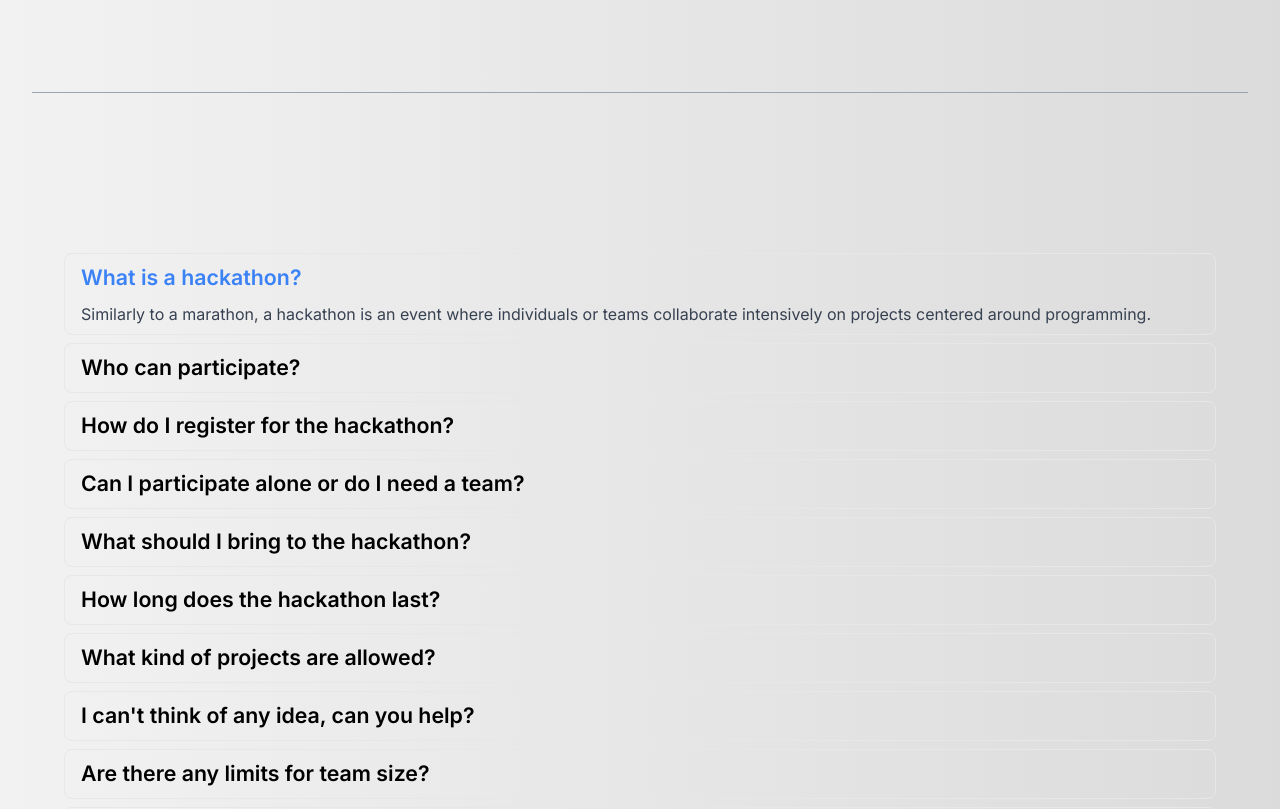
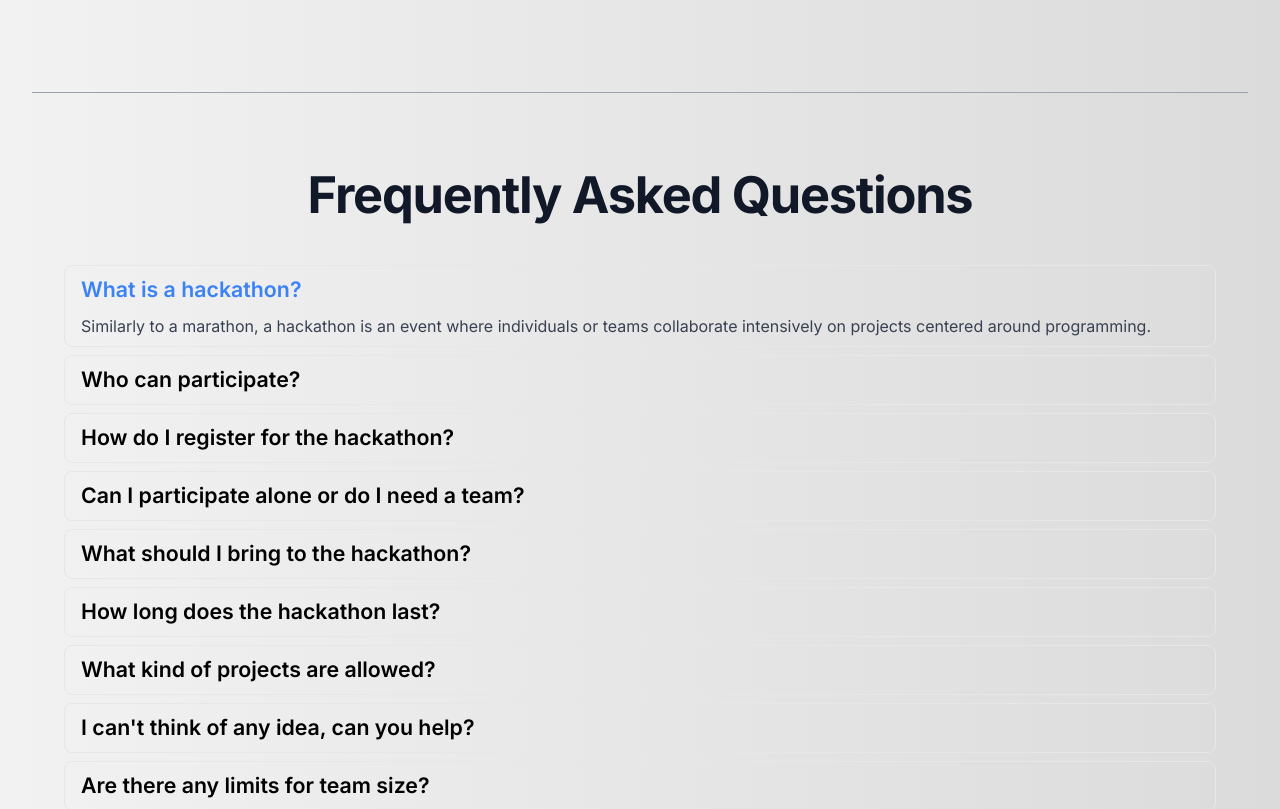
Before and after one commit to City-CSS/HackathonWebsite, a Next.js app: page / in a window 1280 px wide. Shown: the part 940-1749 px from the top of the page. Built offline with nearby package versions, Linux system fonts and the light colour scheme.

Commit message:
- Fixed TypeScript types for FAQ. - Added header. - Added custom animation.

```diff
--- a/components/FAQ.tsx
+++ b/components/FAQ.tsx
@@ -1,4 +1,5 @@
-import React, {ReactElement} from "react";
+import React from "react";
+import {AccordionProps, AccordionHeaderProps} from "@material-tailwind/react";
 import {
 	Accordion as RawAccordion,
 	AccordionBody,
@@ -6,17 +7,13 @@ import {
 } from "@material-tailwind/react";
 
 
-const Accordion = RawAccordion as unknown as (props: {
-	children: ReactElement[],
-	open: boolean,
-	className: string
-}) => ReactElement;
+const Accordion = RawAccordion as unknown as React.FC<AccordionProps>;
+const AccordionHeader = RawAccordionHeader as unknown as React.FC<AccordionHeaderProps>;
 
-const AccordionHeader = RawAccordionHeader as unknown as (props: {
-	children: string,
-	onClick: () => void,
-	className: string
-}) => ReactElement;
+const CUSTOM_ANIMATION = {
+	mount: {scale: 1, y: 0},
+	unmount: {scale: 1, y: -80}
+};
 
 const FAQ_DATA = [
 	{
@@ -70,10 +67,13 @@ export default function FAQ() {
 	const handleOpen = (value: number) => setOpen(open === value ? 0 : value);
 
 	return (
-		<div className="py-24 sm:py-32">
+		<div className="top-16">
+			<div className="mx-auto max-w-2xl py-8 text-center">
+				<h2 className="text-3xl font-bold tracking-tight text-gray-900 sm:text-4xl">Frequently Asked Questions</h2>
+			</div>
 			<div className="mx-auto max-w-7xl px-2 lg:px-8">
 				{FAQ_DATA.map((faq, index) => (
-					<Accordion key={index} open={open === index + 1} className="mb-2 rounded-lg border border-blue-gray-100 px-4">
+					<Accordion key={index} open={open === index + 1} className="mb-2 rounded-lg border border-blue-gray-100 px-4" animate={CUSTOM_ANIMATION}>
 						<AccordionHeader
 							onClick={() => handleOpen(index + 1)}
 							className={`border-b-0 py-2 ${
```
